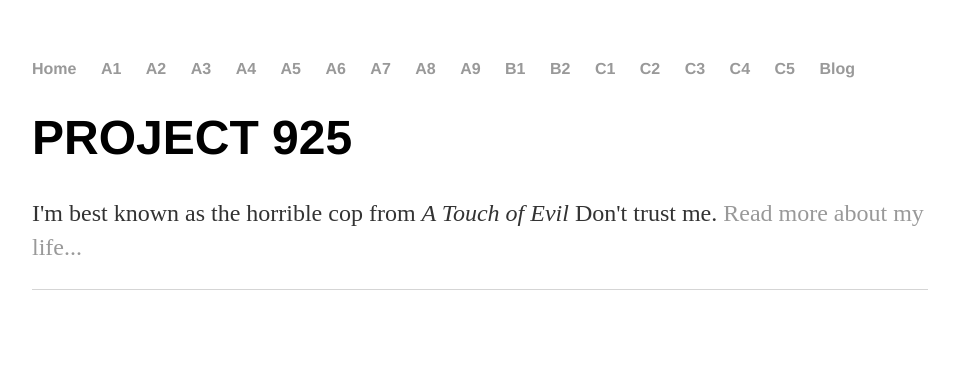
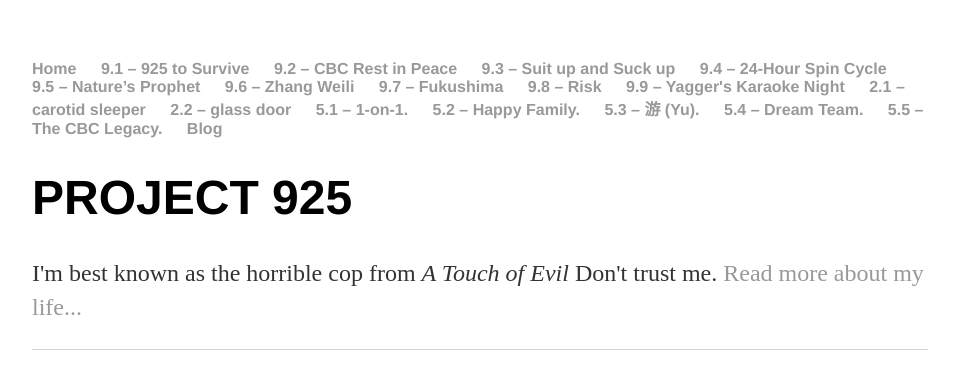
Before and after one commit to Project-925/project-925.github.io, a Jekyll site: the page built from index.html, in a window 1280 px wide. Shown: the top 389 px of the page, without its empty margins (160-1115 px from the left). Built offline with Jekyll 4.4.1, drawn with Linux system fonts in a browser that asks for light colours.

Commit message:
Update default.html

```diff
--- a/_layouts/default.html
+++ b/_layouts/default.html
@@ -9,22 +9,22 @@
 			<nav>
 	    		<ul>
 	        		<li><a href="/">Home</a></li>
-		        	<li><a href="/9.1 – 925 to Survive">A1</a></li>
-	        		<li><a href="/9.2 – CBC Rest in Peace">A2</a></li>
-	        		<li><a href="/9.3 – Suit up and Suck up">A3</a></li>
-				<li><a href="/9.4 – 24-Hour Spin Cycle">A4</a></li>
-				<li><a href="/9.5 – Nature’s Prophet">A5</a></li>
-				<li><a href="/9.6 – Zhang Weili">A6</a></li>
-				<li><a href="/9.7 – Fukushima">A7</a></li>
-				<li><a href="/9.8 – Risk">A8</a></li>
-				<li><a href="/9.9 – Yagger's Karaoke Night">A9</a></li>
-				<li><a href="/2.1 – carotid sleeper">B1</a></li>
-				<li><a href="/2.2 – glass door">B2</a></li>
-				<li><a href="/5.1 – 1-on-1.">C1</a></li>
-				<li><a href="/5.2 – Happy Family.">C2</a></li>
-				<li><a href="/5.3 – 游 (Yu).">C3</a></li>
-				<li><a href="/5.4 – Dream Team.">C4</a></li>
-				<li><a href="/5.5 – The CBC Legacy.">C5</a></li>
+		        	<li><a href="/9.1">9.1 – 925 to Survive</a></li>
+	        		<li><a href="/9.2">9.2 – CBC Rest in Peace</a></li>
+	        		<li><a href="/9.3">9.3 – Suit up and Suck up</a></li>
+				<li><a href="/9.4">9.4 – 24-Hour Spin Cycle</a></li>
+				<li><a href="/9.5">9.5 – Nature’s Prophet</a></li>
+				<li><a href="/9.6">9.6 – Zhang Weili</a></li>
+				<li><a href="/9.7">9.7 – Fukushima</a></li>
+				<li><a href="/9.8">9.8 – Risk</a></li>
+				<li><a href="/9.9">9.9 – Yagger's Karaoke Night</a></li>
+				<li><a href="/2.1">2.1 – carotid sleeper</a></li>
+				<li><a href="/2.2">2.2 – glass door</a></li>
+				<li><a href="/5.1">5.1 – 1-on-1.</a></li>
+				<li><a href="/5.2">5.2 – Happy Family.</a></li>
+				<li><a href="/5.3">5.3 – 游 (Yu).</a></li>
+				<li><a href="/5.4">5.4 – Dream Team.</a></li>
+				<li><a href="/5.5">5.5 – The CBC Legacy.</a></li>
 				<li><a href="/blog">Blog</a></li>
 
 	    		</ul>
```
